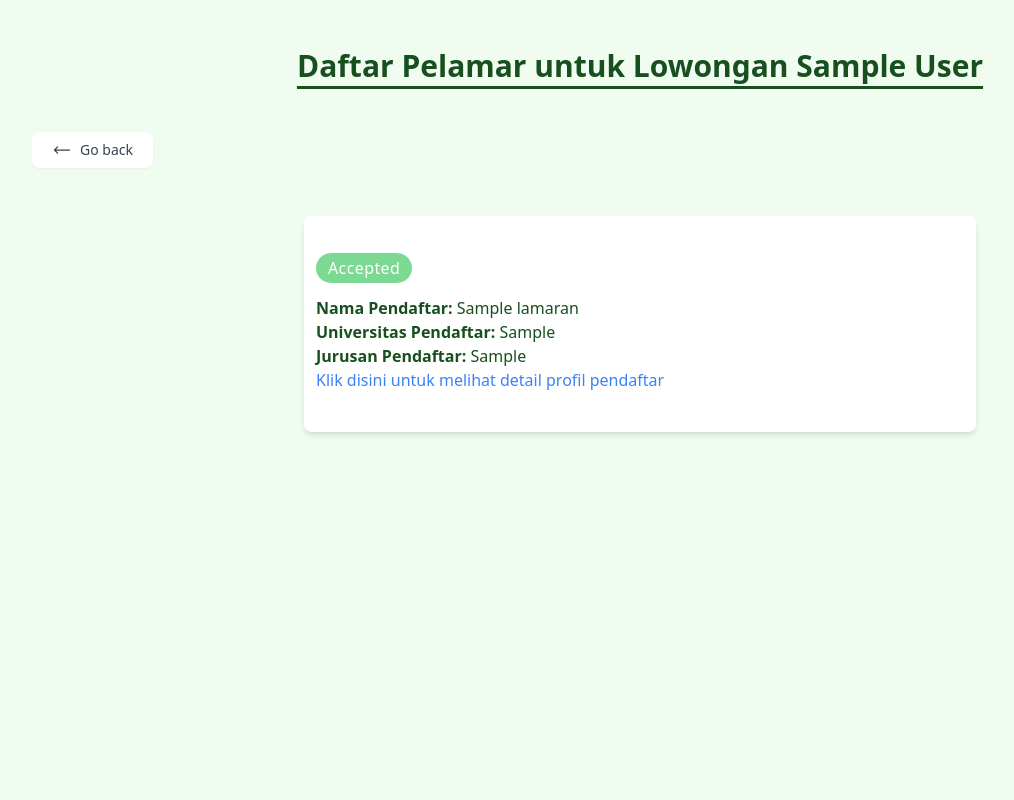
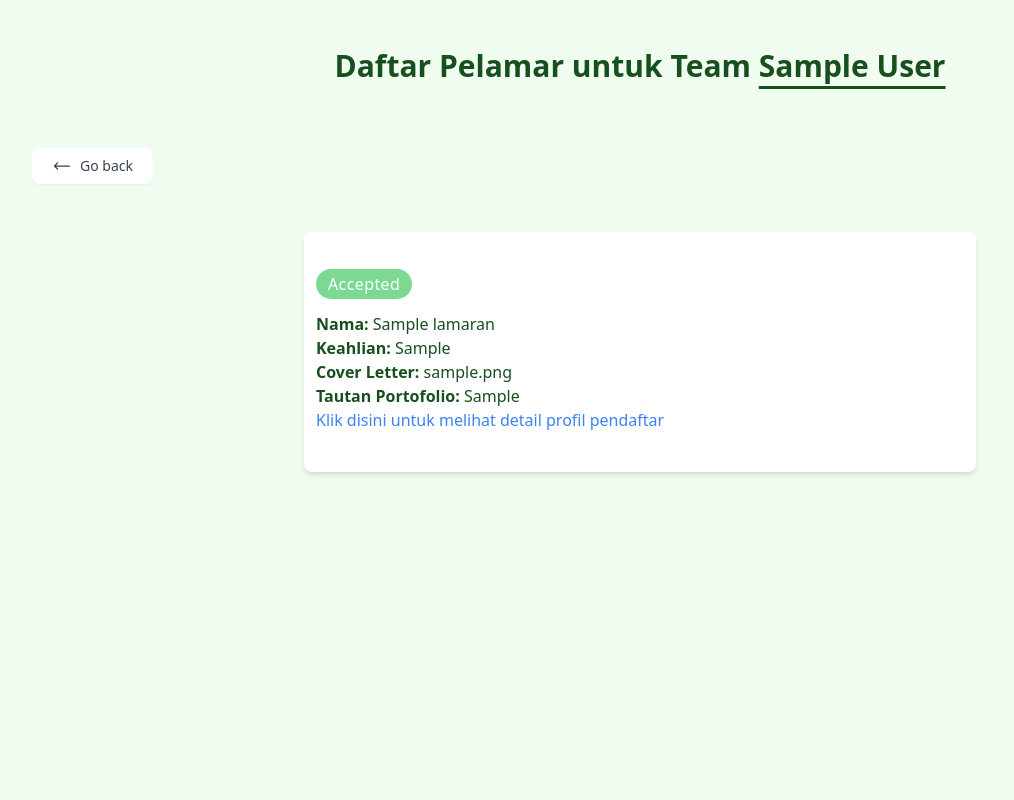
Before and after one commit to daffafaizan/invite-app, a Django app: template invite/find_members/templates/find_members/vacancy_applicants.html in a window 1280 px wide. Shown: the whole page, without its empty margins (0-1014 px from the left). Run offline with Django 3.2, Linux system fonts and the light colour scheme; the template is opened without the code that fills it: values that come from a table or form of the project are taken from there, others are empty; tables that the repository leaves empty hold one stand-in row (values such as "Sample post"); some libraries are stand-ins or nearby versions.

Commit message:
change fe daftar pelamar and consistency between profile and my_profile

```diff
--- a/invite/find_members/templates/find_members/vacancy_applicants.html
+++ b/invite/find_members/templates/find_members/vacancy_applicants.html
@@ -11,8 +11,9 @@
     <div>
         <!-- Display a list of applicants -->
         <div class="mt-8">
-            <h2 class="text-2xl md:text-3xl font-semibold p-4 text-emerald-900 underline decoration-emerald-900 underline-offset-[9px] text-center">
-                Daftar Pelamar untuk Lowongan {{ lowongan.nama_regu}}</h2>
+            <h2 class="text-2xl md:text-3xl mb-4 font-semibold p-4 text-emerald-900  text-center">
+                Daftar Pelamar untuk Team <span class="underline decoration-emerald-900 underline-offset-[9px]"> {{ lowongan.nama_regu}} </span></h2>
+
 
                 <div class="p-8 mr-auto">
                     <button onclick="goBack()" style="cursor: pointer;" class="flex items-center justify-center px-5 py-2 text-sm text-gray-700 transition-colors duration-200 bg-white shadow-sm rounded-lg gap-x-2 sm:w-auto dark:hover:bg-gray-800 dark:bg-gray-900 hover:bg-gray-100 dark:text-gray-200 dark:border-gray-700">
@@ -42,9 +43,10 @@
                                                 {{ applicant.status }}
                                             </span>
                                             <div class="mt-4"></div>
-                                            <div> <b>Nama Pendaftar:</b> {{ applicant.nama }}</div>
-                                            <div> <b>Universitas Pendaftar:</b> {{ applicant.universitas }} </div>
-                                            <div> <b>Jurusan Pendaftar: </b>{{ applicant.jurusan }} </div>
+                                            <div> <b>Nama:</b> {{ applicant.nama }}</div>
+                                            <div> <b>Keahlian:</b> {{ applicant.keahlian }} </div>
+                                            <div> <b>Cover Letter:</b> {{ applicant.cover_letter }} </div>
+                                            <div> <b>Tautan Portofolio: </b>{{ applicant.tautan_portofolio }} </div>
 
                                             <div>
                                                 <a href="{% url 'profile:profile' user_id=applicant.pengirim.id %}" class="text-blue-500 no-underline hover:underline cursor-pointer">
@@ -55,11 +57,11 @@
                                             {% if applicant.status != 'Accepted' and applicant.status != 'Denied' %}
 
                                                 <div class="flex mt-4">
-                                                    <a href="{% url 'find_members:terima_tolak_lamaran' lamaran_id=applicant.id status='Accepted' %}" class="bg-green-500 hover:bg-green-600 text-white font-bold py-2 px-4 rounded mr-4">
-                                                        Terima
+                                                    <a href="{% url 'find_members:terima_tolak_lamaran' lamaran_id=applicant.id status='Accepted' %}" class="bg-green-500 hover:bg-green-600 text-white font-bold py-2 px-4 rounded-md mr-4">
+                                                        Accept
                                                     </a>
-                                                    <a href="{% url 'find_members:terima_tolak_lamaran' lamaran_id=applicant.id status='Denied' %}" class="bg-red-500 hover:bg-red-600 text-white font-bold py-2 px-4 rounded">
-                                                        Tolak
+                                                    <a href="{% url 'find_members:terima_tolak_lamaran' lamaran_id=applicant.id status='Denied' %}" class="bg-red-500 hover:bg-red-600 text-white font-bold py-2 px-4 rounded-md mr-4">
+                                                        Deny
                                                     </a>
                                                 </div>
 
--- a/invite/user_profile/templates/user_profile/my_profile.html
+++ b/invite/user_profile/templates/user_profile/my_profile.html
@@ -188,9 +188,9 @@
                             </div>
                         </div>
                     {% endfor %}
-                {% else %}
-                    <div>Belum terdapat Ulasan Profil</div>
-                {% endif %}
+                 {% else %}
+            <div class="text-center text-xl text-gray-500">Belum terdapat Ulasan Profil</div>
+            {% endif %}
             </div>
         </div>
     </div>
--- a/invite/user_profile/templates/user_profile/profile.html
+++ b/invite/user_profile/templates/user_profile/profile.html
@@ -142,7 +142,8 @@
 
         <!-- Ulasan Section -->
         <div class="flex flex-col justify-center items-center py-4 px-8 md:p-6 shadow-lg rounded-2xl bg-gray-200 bg-opacity-80">
-          <div class="text-xl md:text-2xl font-semibold p-4 text-emerald-900 underline decoration-emerald-900 underline-offset-[9px]">Ulasan untuk {{ data.user.first_name }} {{ data.user.last_name }}</div>
+          <div class="text-xl md:text-2xl font-semibold p-4 text-emerald-900 underline decoration-emerald-900 underline-offset-[9px]">
+            Ulasan untuk {{ data.user.first_name }} {{ data.user.middle_name }}  {{ data.user.last_name }}</div>
 
             <button class="p-2 rounded-xl border bg-emerald-600 text-white hover:bg-emerald-700" id="openFormButton">
                 Membuat Ulasan Profil Baru
```
